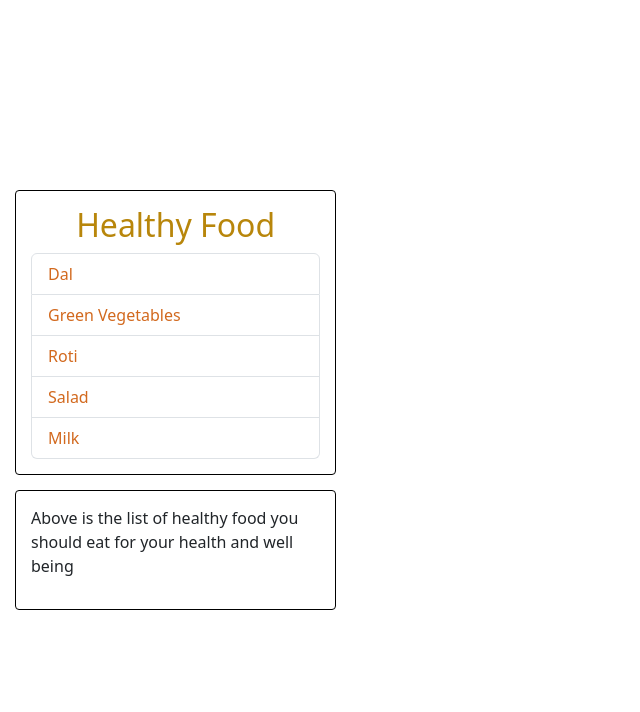
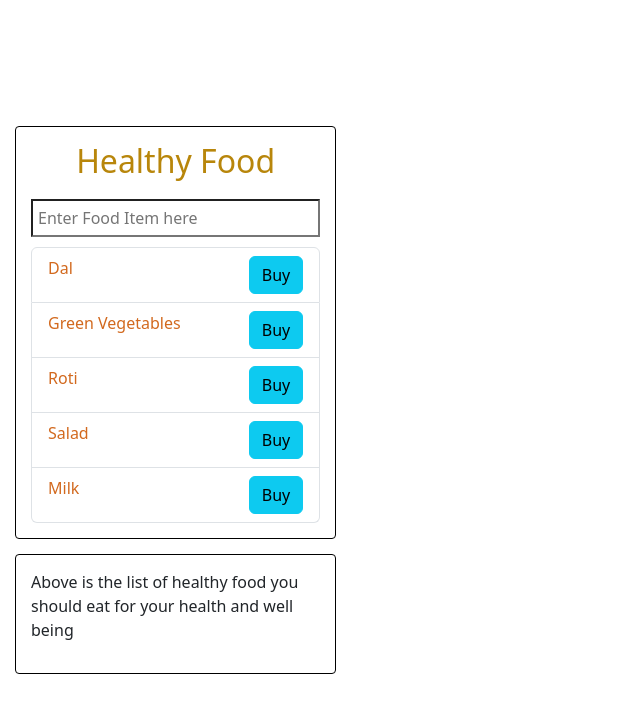
Before and after one commit to palakgarg0401/Learning_React, a React (Vite) app in the folder first-react-app/: page / in a window 1280 px wide. Shown: the top 712 px of the page, without its empty margins (0-640 px from the left). Built offline with nearby package versions, Linux system fonts and the light colour scheme.

Commit message:
handling events

```diff
--- a/first-react-app/src/App.jsx
+++ b/first-react-app/src/App.jsx
@@ -3,6 +3,7 @@ import FoodItems from './components/FoodItems.jsx';
 import "bootstrap/dist/css/bootstrap.min.css";
 import "./App.css";
 import Container from './components/Container.jsx';
+import FoodInput from './components/FoodInput.jsx';
 
 function App() {  //functional component
 
@@ -12,6 +13,7 @@ function App() {  //functional component
   <Container>
     <h2 className='food-heading'>Healthy Food</h2>
     <ErrorMessage items = {foodItems}></ErrorMessage>
+    <FoodInput></FoodInput>
     <FoodItems items = {foodItems}></FoodItems>
   </Container>
 
--- /dev/null
+++ b/first-react-app/src/components/FoodInput.jsx
@@ -0,0 +1,12 @@
+import styles from "./FoodInput.module.css"
+
+const FoodInput = () => {
+
+    const handleOnChange = (event) => {
+        console.log(event.target.value);
+    }
+    return <input type="text" placeholder="Enter Food Item here"
+    className={styles.foodInput} onChange={handleOnChange} />
+}
+
+export default FoodInput;
--- /dev/null
+++ b/first-react-app/src/components/FoodInput.module.css
@@ -0,0 +1,7 @@
+.foodInput {
+    width: 100%;
+    margin: 10px 0px;
+    padding: 5px;
+    background-color: white;
+    color: black;
+}
--- a/first-react-app/src/components/Item.jsx
+++ b/first-react-app/src/components/Item.jsx
@@ -1,9 +1,15 @@
 import styles from './Item.module.css'
 
 const Item = ({ foodItem }) => {
+
+    const handleBuyClicked = () => {
+        console.log(`${foodItem} is bought`)
+    }
     return(
         <li className = {`${styles['kg-item']} list-group-item`}>
             <span className = {styles['kg-span']}>{foodItem}</span>
+            <button className={`${styles.button} btn btn-info`}
+            onClick={handleBuyClicked}>Buy</button>
         </li>
     );
 }
--- a/first-react-app/src/components/Item.module.css
+++ b/first-react-app/src/components/Item.module.css
@@ -6,3 +6,7 @@
     font-weight: 500;
     color: chocolate;
 }
+
+.button {
+    float: right;
+}
```
